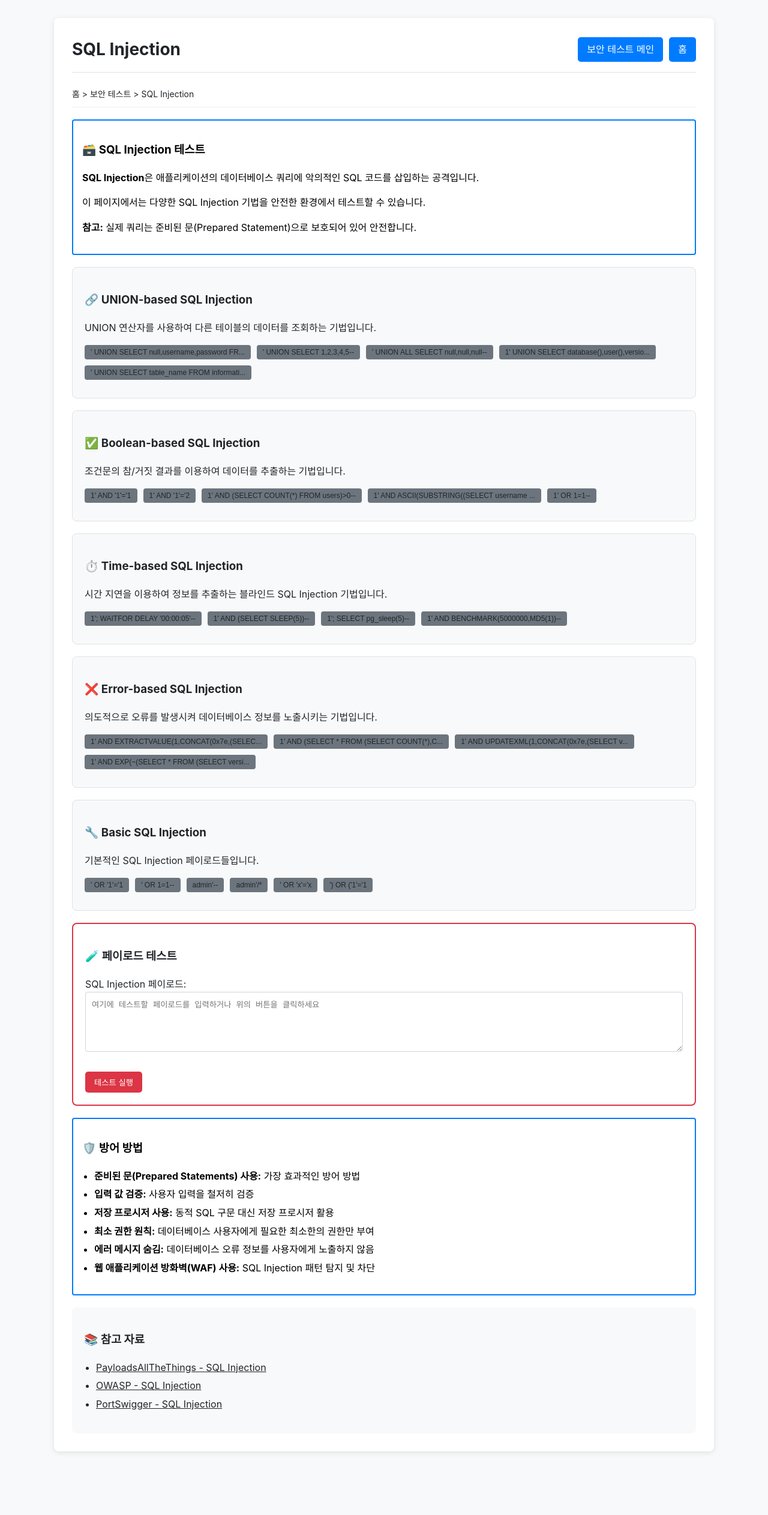
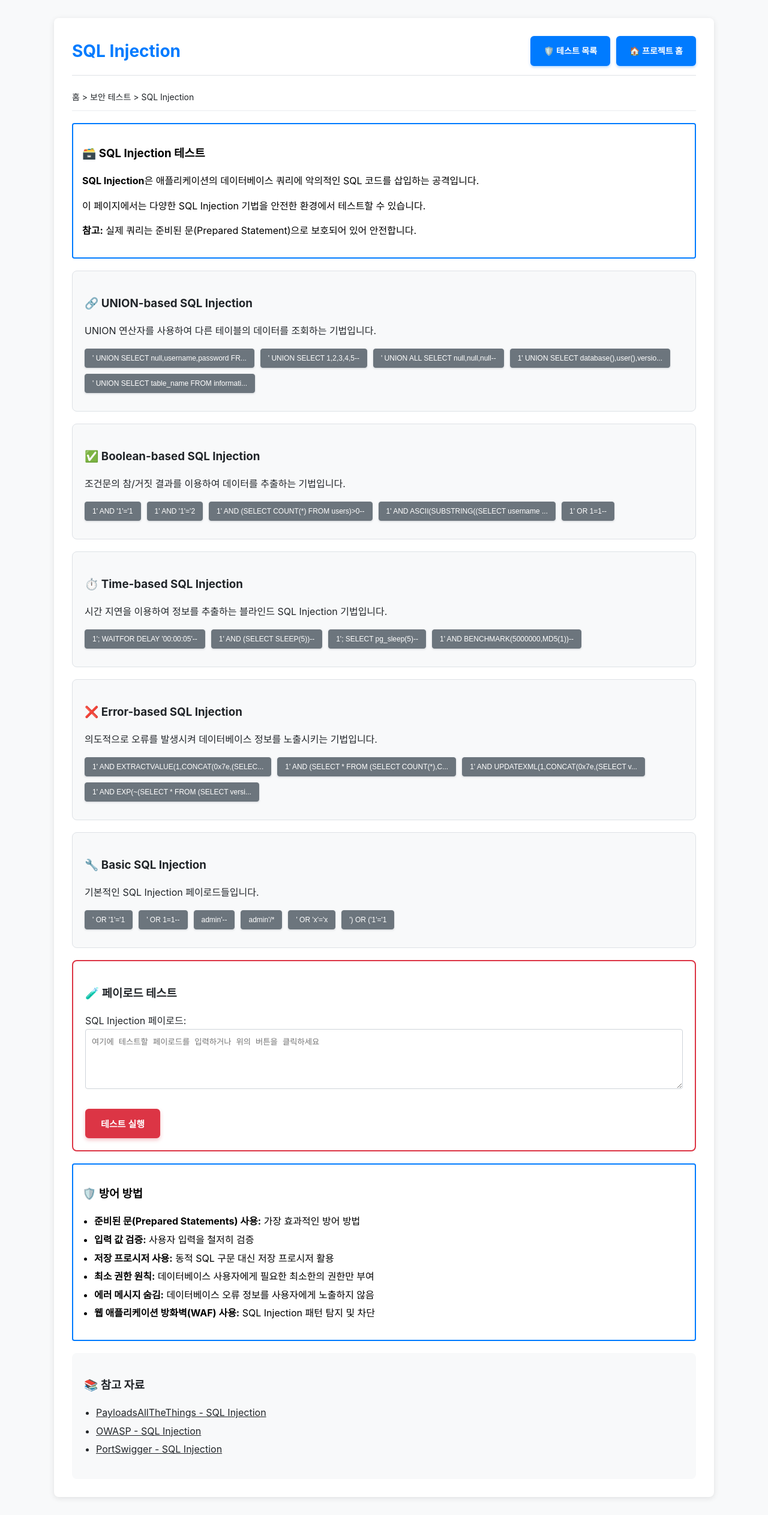
Before and after one commit to Mkway/S_WEB_Project, a PHP site: page /admin/webhacking/sql_injection.php in a window 1280 px wide. Shown: the whole page at 60% size. Before the commit the page ends 2421 px from the top, so only its background shows below. Run offline with PHP 8.4, Linux system fonts and the light colour scheme; the visitor is signed in with stand-in values (Sample User, id 1).

Commit message:
fix: Improve button visibility and fix PDO connection errors
- Enhanced button styling with better padding, shadows and contrast
- Fixed PDO connection error in sql_injection.php by adding proper DB includes
- Added error handling for null PDO connections
- Updated header template with clearer navigation button labels
- Improved button visibility in both light and dark modes
- Added WebKit compatibility for button text colors
- Enhanced payload buttons with better visual feedback
- Updated legacy test files with proper session and DB initialization

🤖 Generated with [Claude Code](https://claude.ai/code)

Co-Authored-By: Claude <noreply@anthropic.com>

```diff
--- a/my_lemp_project/src/webhacking/assets/style.css
+++ b/my_lemp_project/src/webhacking/assets/style.css
@@ -7,9 +7,10 @@ body {
     font-family: -apple-system, BlinkMacSystemFont, "Segoe UI", Roboto, "Helvetica Neue", Arial, sans-serif;
     line-height: 1.6;
     color: #212529 !important;
-    background-color: #f8f9fa;
+    background-color: #f8f9fa !important;
     margin: 0;
     padding: 20px;
+    color-scheme: light !important;
 }
 
 /* 반응형 기본 설정 */
@@ -54,11 +55,12 @@ div[style*="color"]:not(.info-box) *,
 .container {
     max-width: 960px;
     margin: 0 auto;
-    background: #ffffff;
-    color: #212529;
+    background: #ffffff !important;
+    color: #212529 !important;
     padding: 20px;
     border-radius: 8px;
     box-shadow: 0 2px 10px rgba(0,0,0,0.1);
+    color-scheme: light !important;
 }
 
 .nav {
@@ -73,7 +75,19 @@ div[style*="color"]:not(.info-box) *,
 .nav h1 {
     font-size: 24px;
     margin: 0;
-    color: #007bff;
+    color: #007bff !important;
+}
+
+h1, h2, h3, h4, h5, h6 {
+    color: #212529 !important;
+    -webkit-text-fill-color: #212529 !important;
+    text-shadow: none !important;
+}
+
+.nav h1 {
+    color: #007bff !important;
+    -webkit-text-fill-color: #007bff !important;
+    text-shadow: none !important;
 }
 
 .nav-links {
@@ -83,18 +97,26 @@ div[style*="color"]:not(.info-box) *,
 
 .btn {
     display: inline-block;
-    padding: 8px 15px;
-    background-color: #007bff;
-    color: white;
+    padding: 12px 20px !important;
+    background-color: #007bff !important;
+    color: white !important;
     text-decoration: none;
-    border-radius: 5px;
-    transition: background-color 0.2s;
-    border: none;
+    border-radius: 6px;
+    transition: all 0.3s ease;
+    border: 2px solid #007bff !important;
     cursor: pointer;
+    font-weight: 600 !important;
+    font-size: 14px !important;
+    box-shadow: 0 2px 4px rgba(0,123,255,0.3) !important;
+    -webkit-text-fill-color: white !important;
+    text-shadow: none !important;
 }
 
 .btn:hover {
-    background-color: #0056b3;
+    background-color: #0056b3 !important;
+    border-color: #0056b3 !important;
+    transform: translateY(-1px);
+    box-shadow: 0 4px 8px rgba(0,123,255,0.4) !important;
 }
 
 .breadcrumb {
@@ -134,17 +156,25 @@ div[style*="color"]:not(.info-box) *,
 }
 
 .payload-btn {
-    background: #6c757d;
-    color: white;
-    border: none;
-    padding: 5px 10px;
+    background: #6c757d !important;
+    color: white !important;
+    border: 1px solid #6c757d !important;
+    padding: 8px 12px;
     border-radius: 4px;
     cursor: pointer;
     font-size: 12px;
+    font-weight: 500 !important;
+    transition: all 0.2s ease;
+    box-shadow: 0 1px 3px rgba(108,117,125,0.3) !important;
+    -webkit-text-fill-color: white !important;
+    text-shadow: none !important;
 }
 
 .payload-btn:hover {
-    background: #5a6268;
+    background: #5a6268 !important;
+    border-color: #5a6268 !important;
+    transform: translateY(-1px);
+    box-shadow: 0 2px 6px rgba(108,117,125,0.4) !important;
 }
 
 .test-form {
@@ -154,6 +184,23 @@ div[style*="color"]:not(.info-box) *,
     border-radius: 8px;
     padding: 20px;
     margin: 20px 0;
+}
+
+.test-form .btn {
+    background-color: #dc3545 !important;
+    border-color: #dc3545 !important;
+    color: white !important;
+    -webkit-text-fill-color: white !important;
+    padding: 12px 24px !important;
+    font-size: 15px !important;
+    font-weight: 600 !important;
+    box-shadow: 0 3px 6px rgba(220,53,69,0.3) !important;
+}
+
+.test-form .btn:hover {
+    background-color: #c82333 !important;
+    border-color: #c82333 !important;
+    box-shadow: 0 4px 10px rgba(220,53,69,0.4) !important;
 }
 
 .result-box, .error-box, .info-box, .vulnerable-demo {
--- a/my_lemp_project/src/webhacking/sql_injection.php
+++ b/my_lemp_project/src/webhacking/sql_injection.php
@@ -1,4 +1,21 @@
 <?php
+// 출력 버퍼링 시작 (헤더 전송 문제 방지)
+ob_start();
+
+// 세션 시작 (TestPage 전에)
+if (session_status() === PHP_SESSION_NONE) {
+    session_start();
+}
+
+require_once __DIR__ . '/../db.php';
+require_once __DIR__ . '/../utils.php';
+
+// 로그인 확인
+if (!is_logged_in()) {
+    header('Location: ../login.php');
+    exit();
+}
+
 require_once 'TestPage.php';
 
 // 1. 페이지 설정
@@ -97,6 +114,15 @@ HTML;
 // 6. 테스트 로직 콜백 정의
 $test_logic_callback = function($form_data) {
     global $pdo;
+
+    // PDO 연결 확인
+    if (!isset($pdo) || $pdo === null) {
+        return [
+            'result' => '',
+            'error' => '데이터베이스 연결이 설정되지 않았습니다. 데이터베이스 설정을 확인하세요.'
+        ];
+    }
+
     $payload = $form_data['payload'] ?? '';
     $result = '';
     $error = '';
--- a/my_lemp_project/src/webhacking/templates/header.php
+++ b/my_lemp_project/src/webhacking/templates/header.php
@@ -18,7 +18,7 @@ $base_path = $base_path ?? '../';
         <nav class="nav">
             <h1><?php echo htmlspecialchars($page_title); ?></h1>
             <div class="nav-links">
-                <a href="<?php echo $base_path; ?>webhacking/index.php" class="btn">보안 테스트 메인</a>
-                <a href="<?php echo $base_path; ?>index.php" class="btn">홈</a>
+                <a href="<?php echo $base_path; ?>index.php" class="btn">🛡️ 테스트 목록</a>
+                <a href="<?php echo $base_path; ?>../index.php" class="btn">🏠 프로젝트 홈</a>
             </div>
         </nav>
```
Also changed, not shown: other parts of my_lemp_project/src/webhacking/assets/style.css (+25 -4 lines), my_lemp_project/src/webhacking/auth_bypass.php (+17 -0 lines), my_lemp_project/src/webhacking/command_injection.php (+17 -0 lines).
